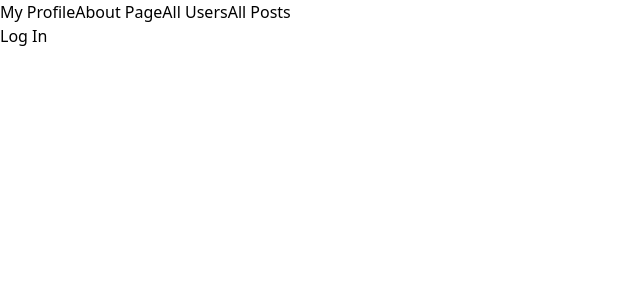
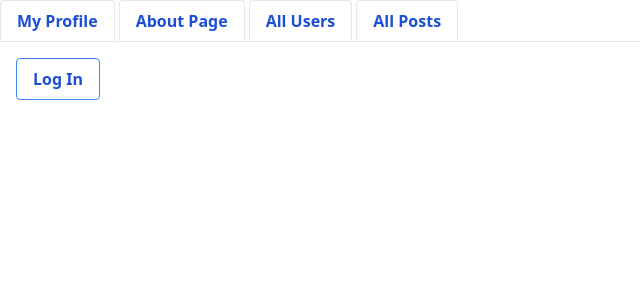
Before and after one commit to abaydar/tech_networking_client, a React (Create React App) app: page / in a window 1280 px wide. Shown: the top 300 px of the page, without its empty margins (0-640 px from the left). Built offline with nearby package versions, Linux system fonts and the light colour scheme; no server answers.

Commit message:
tailwind styling

```diff
--- a/src/components/LoginButton.js
+++ b/src/components/LoginButton.js
@@ -6,9 +6,11 @@ const LoginButton = () => {
 
     return (
     !isAuthenticated && (
-            <button onClick={() => loginWithRedirect()}>
+        <div class="p-4 float-left">
+            <button class="bg-transparent hover:bg-blue-500 text-blue-700 font-semibold hover:text-white py-2 px-4 border border-blue-500 hover:border-transparent rounded" onClick={() => loginWithRedirect()}>
                 Log In
             </button>
+        </div>
     )
     )
 }
--- a/src/components/LogoutButton.js
+++ b/src/components/LogoutButton.js
@@ -6,9 +6,11 @@ const LogoutButton = () => {
 
     return (
         isAuthenticated && (
-            <button onClick={() => logout()}>
-                Log Out
-            </button>
+            <div class="p-2">
+                <button class="bg-transparent hover:bg-blue-500 text-blue-700 font-semibold hover:text-white py-2 px-4 border border-blue-500 hover:border-transparent rounded"  onClick={() => logout()}>
+                    Log Out
+                </button>
+            </div>
         )
     )
 }
--- a/src/components/NavBar.js
+++ b/src/components/NavBar.js
@@ -4,18 +4,18 @@ import { Link } from "react-router-dom";
 const NavBar = () => {
 
     return (
-        <div id="nav-bar">
-            <Link to="/">
-                <button id="profile">My Profile</button>
+        <div class="flex border-b">
+            <Link to="/" class="-mb-px mr-1">
+                <button class="bg-white inline-block border-l border-t border-r rounded-t py-2 px-4 text-blue-700 font-semibold hover:bg-blue-100" id="profile">My Profile</button>
             </Link>
-            <Link to="/about">
-                <button id="about">About Page</button>
+            <Link to="/about" class="-mb-px mr-1">
+                <button class="bg-white inline-block border-l border-t border-r rounded-t py-2 px-4 text-blue-700 font-semibold hover:bg-blue-100" id="about">About Page</button>
             </Link>
-            <Link to="/users">
-                <button id="users">All Users</button>
+            <Link to="/users" class="-mb-px mr-1">
+                <button class="bg-white inline-block border-l border-t border-r rounded-t py-2 px-4 text-blue-700 font-semibold hover:bg-blue-100" id="users">All Users</button>
             </Link>
-            <Link to="/posts">
-                <button id="posts">All Posts</button>
+            <Link to="/posts" >
+                <button class="bg-white inline-block border-l border-t border-r rounded-t py-2 px-4 text-blue-700 font-semibold hover:bg-blue-100" id="posts">All Posts</button>
             </Link>
         </div>
     )
--- a/src/components/PostsForm.js
+++ b/src/components/PostsForm.js
@@ -26,7 +26,7 @@ class PostsForm extends Component {
         return(
             <form class="p-8 bg-purple-200 rounded-xl shadow-md flex items-center space-x-4" onSubmit={this.handleSubmit}>
                 <label class="text-xl font-medium text-black">Title: </label>
-                <input class="border border-transparent focus:outline-none focus:ring-2 focus:ring-purple-600 focus:border-transparent rounded shadow-md" type="text" value={this.state.title} onChange={this.handleChange} name="title" />
+                <input class="border border-transparent focus:outline-none focus:ring-2 focus:ring-purple-600 focus:border-transparent rounded shadow-md " type="text" value={this.state.title} onChange={this.handleChange} name="title" />
                 <label class="text-xl font-medium text-black">Content: </label>
                 <textarea class="border border-transparent focus:outline-none focus:ring-2 focus:ring-purple-600 focus:border-transparent rounded shadow-md" value={this.state.content} onChange={this.handleChange} name="content" />
                 <input class="bg-purple-700 hover:bg-purple-700 focus:outline-none focus:ring-2 focus:ring-purple-600 focus:ring-opacity-50 text-xl font-medium text-white rounded-xl shadow-md p-2" type="submit" value="Publish"/>
--- a/src/components/PostsList.js
+++ b/src/components/PostsList.js
@@ -11,21 +11,21 @@ class PostsList extends Component{
     formatTime = (created) => {
         const date = created.slice(0, 10)
         const time = created.slice(11, 19)
-        return <h4>posted: {date} @ {time}</h4>
+        return <h4><strong> posted: </strong> {date} <strong>@</strong> {time}</h4>
     }
 
    render(){
     return(
-        <div>
+        <div class="p-4">
             <h1>Posts</h1>
-           {this.props.posts && this.props.posts.map(p => <ul>
+           {this.props.posts && this.props.posts.map(p => <ul class="p-4 max-w-sm mx-auto bg-purple-200 rounded-xl shadow-md flex items-center space-x-4 border-2">
         <li key={p.id} >
-            <h3> {p.title} </h3>
+            <h3 class="text-xl font-medium text-black"> {p.title} </h3>
             {this.formatTime(p.created_at)}
-            <h4> by: {p.user.email} - id: {p.user_id}</h4>
+            <h4> <strong>by: </strong> {p.user.email}</h4>
             <p> {p.content} </p>
             <h4> {p.likes} likes</h4>
-            {this.props.user ? null : <button onClick={() => this.addLike(p)}>
+            {this.props.user ? null : <button class="bg-green-500 hover:bg-green-700 text-white font-bold py-2 px-4 rounded" onClick={() => this.addLike(p)}>
                 Like
             </button>}
         </li>
--- a/src/components/UserCard.js
+++ b/src/components/UserCard.js
@@ -26,8 +26,10 @@ class UserCard extends Component{
         <div class="p-8 max-w-sm mx-auto bg-blue-200 rounded-xl shadow-md flex items-center space-x-4">
           <div class="flex-shrink-0">
             <h3 class="text-xl font-medium text-black">{this.props.email}</h3>
-            {this.props.user ? null : <button onClick={() => this.addFriend(this.props.currentUserId, this.props.id)}>Add Friend</button> }
-            {this.props.user ? null : <button onClick={this.renderPosts}>Posts</button>}
+            <div class="flex p-2">
+              {this.props.user ? null : <button class="bg-blue-500 hover:bg-blue-700 text-white font-bold py-2 px-4 rounded" onClick={() => this.addFriend(this.props.currentUserId, this.props.id)}>Add Friend</button> }
+              {this.props.user ? null : <button class="bg-blue-500 hover:bg-blue-700 text-white font-bold py-2 px-4 rounded" onClick={this.renderPosts}>Posts</button>}
+            </div>
             <div>
               {this.state.buttonClicked ? <PostsList posts={this.props.posts}/> : null }
             </div>
```
